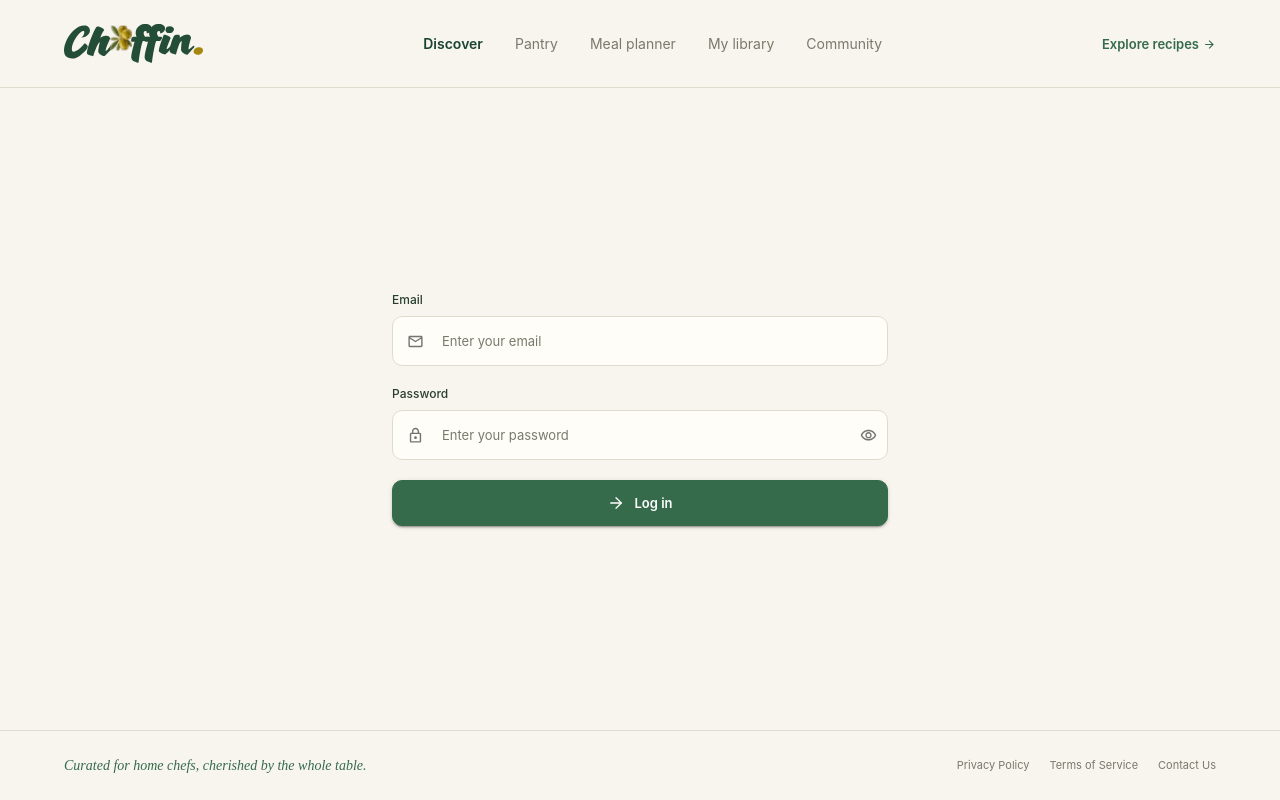
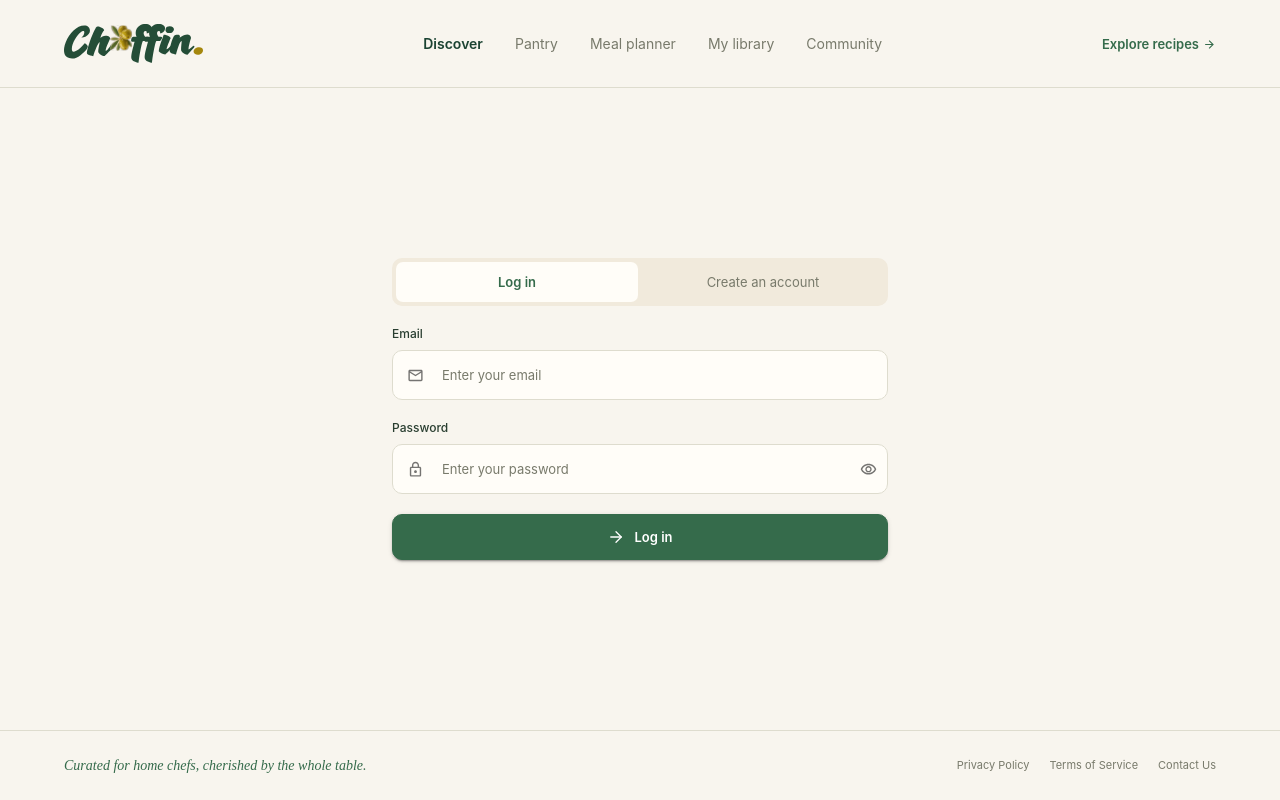
Before and after one commit to amiladzamboredzepagic-dot/Cheffin, a React (Vite) app in the folder frontend/: page / in a window 1280 px wide. Built offline with nearby package versions, Linux system fonts and the light colour scheme; no server answers.

Commit message:
feature:frontend: login-signup toggle screen implmented UI

```diff
--- /dev/null
+++ b/frontend/src/components/ui/SegmentedToggle.styles.ts
@@ -0,0 +1,23 @@
+import { ButtonBase } from '@mui/material'
+import { styled } from '@mui/material/styles'
+
+export const SegmentedToggleOption = styled(ButtonBase, {
+  shouldForwardProp: (prop) => prop !== 'selected',
+})<{ selected: boolean }>(({ theme, selected }) => ({
+  boxSizing: 'border-box',
+  flex: '1 1 0',
+  minWidth: 0,
+  height: '40px',
+  padding: 0,
+  borderRadius: '7px',
+  backgroundColor: selected ? theme.palette.background.input : 'transparent',
+  color: selected ? theme.palette.primary.light : theme.palette.text.secondary,
+  fontFamily: theme.typography.fontFamily,
+  fontSize: '13px',
+  fontWeight: selected ? 600 : 400,
+  lineHeight: '16px',
+  '&:focus-visible': {
+    outline: `2px solid ${theme.palette.primary.light}`,
+    outlineOffset: '-2px',
+  },
+}))
--- /dev/null
+++ b/frontend/src/components/ui/SegmentedToggle.tsx
@@ -0,0 +1,55 @@
+import { Flex } from './Flex'
+import { SegmentedToggleOption } from './SegmentedToggle.styles'
+
+export interface SegmentedToggleItem<Value extends string> {
+  value: Value
+  label: string
+}
+
+export interface SegmentedToggleProps<Value extends string> {
+  value: Value
+  options: readonly SegmentedToggleItem<Value>[]
+  onChange: (value: Value) => void
+  ariaLabel: string
+}
+
+export function SegmentedToggle<Value extends string>({
+  value,
+  options,
+  onChange,
+  ariaLabel,
+}: SegmentedToggleProps<Value>) {
+  return (
+    <Flex
+      role="group"
+      aria-label={ariaLabel}
+      direction="row"
+      align="flex-start"
+      gap="4px"
+      sx={{
+        boxSizing: 'border-box',
+        width: '100%',
+        maxWidth: '496px',
+        height: '48px',
+        padding: '4px',
+        backgroundColor: 'background.secondary',
+        borderRadius: '10px',
+      }}
+    >
+      {options.map((option) => {
+        const selected = option.value === value
+
+        return (
+          <SegmentedToggleOption
+            key={option.value}
+            aria-pressed={selected}
+            selected={selected}
+            onClick={() => onChange(option.value)}
+          >
+            {option.label}
+          </SegmentedToggleOption>
+        )
+      })}
+    </Flex>
+  )
+}
--- a/frontend/src/features/login/LoginForm.tsx
+++ b/frontend/src/features/login/LoginForm.tsx
@@ -6,8 +6,14 @@ import VisibilityOffOutlinedIcon from '@mui/icons-material/VisibilityOffOutlined
 import EmailOutlinedIcon from '@mui/icons-material/EmailOutlined'
 import { Flex } from '../../components/ui/Flex'
 import { FormTextField } from '../../components/ui/FormTextField'
+import { SegmentedToggle } from '../../components/ui/SegmentedToggle'
 import { SubmitButton } from '../../components/ui/SubmitButton'
 import { useAuth } from '../../context/useAuth'
+
+const AUTH_MODES = [
+  { value: 'login', label: 'Log in' },
+  { value: 'signup', label: 'Create an account' },
+] as const
 
 interface LoginFormProps {
   onSubmit?: (values: { email: string; password: string }) => void
@@ -19,10 +25,18 @@ export function LoginForm({ onSubmit }: LoginFormProps) {
   const [password, setPassword] = useState('')
   const [showPassword, setShowPassword] = useState(false)
   const [error, setError] = useState<string | null>(null)
+  const [authMode, setAuthMode] = useState<(typeof AUTH_MODES)[number]['value']>(
+    'login',
+  )
 
   const handleSubmit = async (e: React.SyntheticEvent<HTMLFormElement>) => {
     e.preventDefault()
     setError(null)
+    if (authMode === 'signup') {
+      setError('Account creation is not available yet.')
+      return
+    }
+
     try {
       await login(email, password)
       onSubmit?.({ email, password })
@@ -44,6 +58,15 @@ export function LoginForm({ onSubmit }: LoginFormProps) {
       }}
     >
       {error && <Alert severity="error">{error}</Alert>}
+      <SegmentedToggle
+        value={authMode}
+        options={AUTH_MODES}
+        onChange={(mode) => {
+          setAuthMode(mode)
+          setError(null)
+        }}
+        ariaLabel="Authentication mode"
+      />
       <FormTextField
         id="email"
         name="email"
@@ -80,7 +103,7 @@ export function LoginForm({ onSubmit }: LoginFormProps) {
         }
       />
       <SubmitButton>
-        Log in
+        {authMode === 'login' ? 'Log in' : 'Create an account'}
       </SubmitButton>
     </Flex>
   )
--- a/frontend/src/theme/index.ts
+++ b/frontend/src/theme/index.ts
@@ -9,6 +9,7 @@ declare module '@mui/material/styles' {
   }
   interface TypeBackground {
     input?: string
+    secondary: string
   }
   interface TypeText {
     label?: string
@@ -34,6 +35,7 @@ export const theme = createTheme({
       default: '#F8F5EE',
       paper: '#FFFFFF',
       input: '#FFFDF8',
+      secondary: '#F1EADC',
     },
     divider: '#DEDCCE',
     text: {
```
